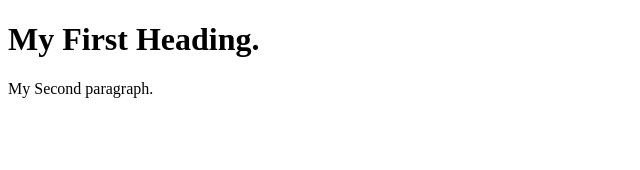
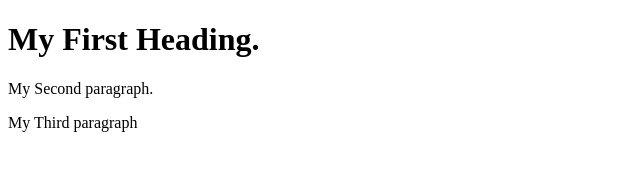
Before and after one commit to Ramadevi10/uxfactory, a plain HTML site: page exp.html in a window 1280 px wide. Shown: the whole page, without its empty margins (0-640 px from the left). Drawn offline with Linux system fonts and the light colour scheme.

Commit message:
Commiting exp file

```diff
--- a/exp.html
+++ b/exp.html
@@ -3,5 +3,6 @@
   <body>
     <h1>My First Heading.</h1>
     <p>My Second paragraph.</p>
+    <p>My Third paragraph</p>
   </body>
 </html>
```
